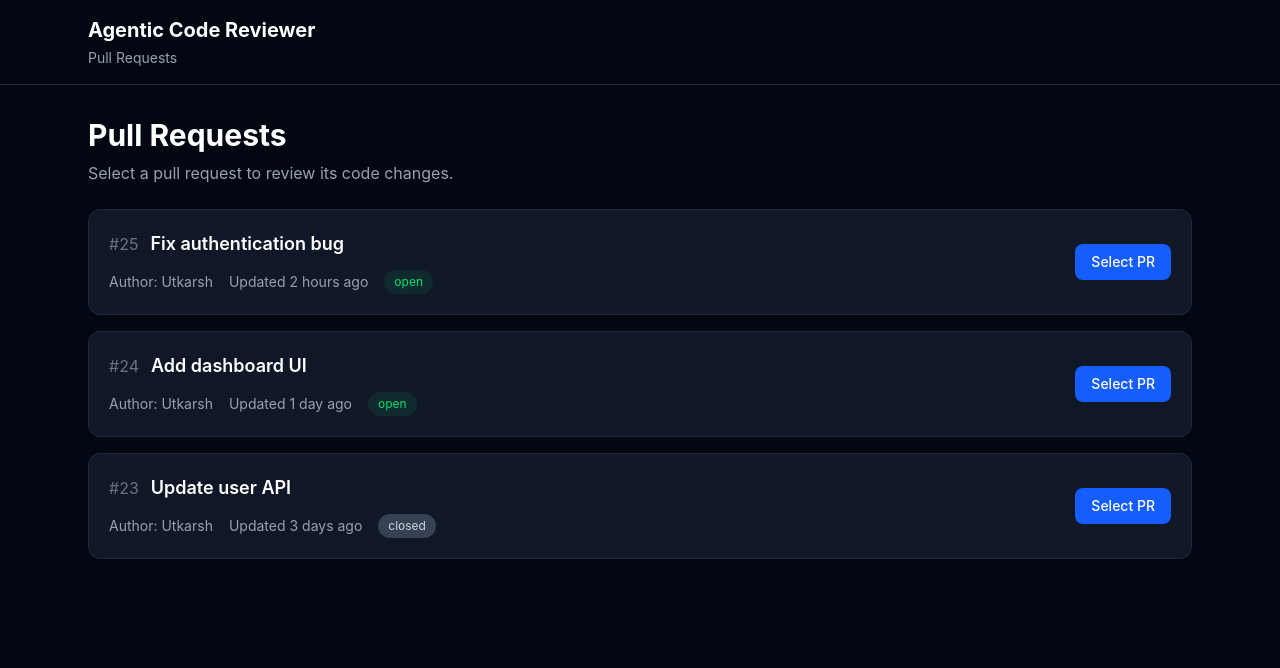
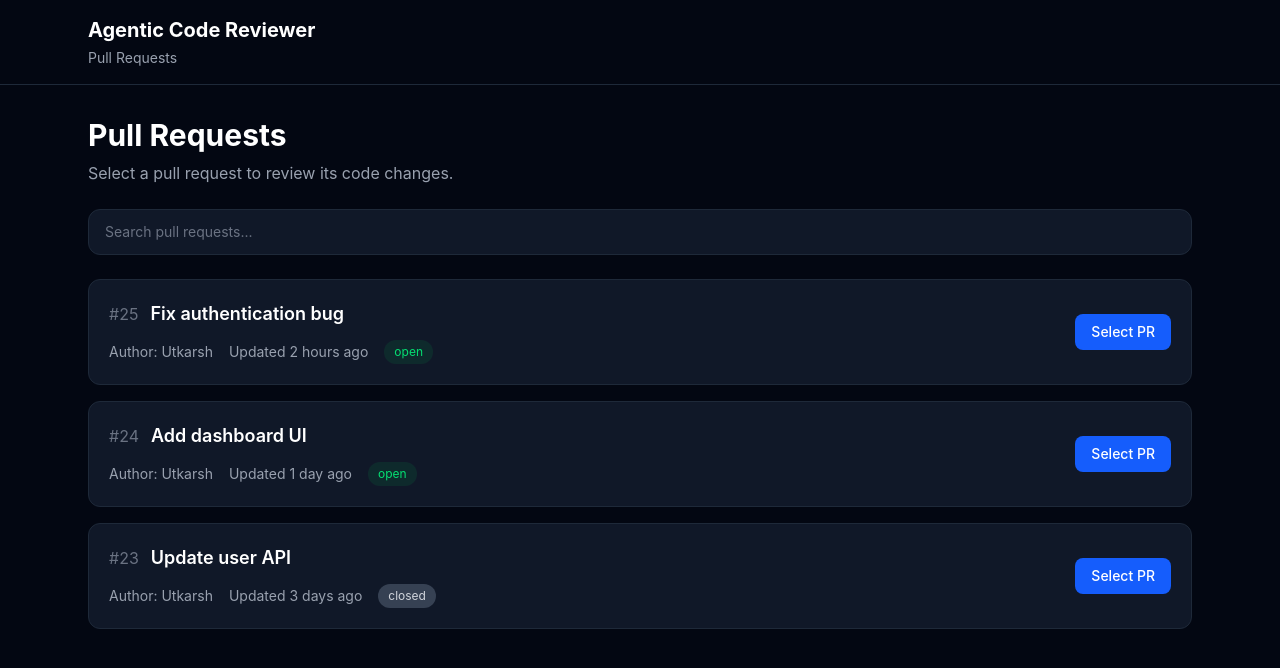
Before and after one commit to utkarsh191/agentic-code-reviewer, a React (Vite) app in the folder client/: page / in a window 1280 px wide. Shown: the top 668 px of the page. Built offline with nearby package versions, Linux system fonts and the light colour scheme.

Commit message:
feat: add pull request search

```diff
--- a/client/src/pages/PullRequests.tsx
+++ b/client/src/pages/PullRequests.tsx
@@ -37,6 +37,15 @@ const PullRequests = () => {
     },
   ]);
 
+  const [search, setSearch] = useState("");
+
+  const filteredPullRequests = pullRequests.filter((pr) => {
+    return (
+      pr.title.toLowerCase().includes(search.toLowerCase()) ||
+      pr.number.toString().includes(search)
+    );
+  });
+
   return (
     <div className="min-h-screen bg-gray-950 text-white">
       <header className="border-b border-gray-800">
@@ -60,8 +69,20 @@ const PullRequests = () => {
           Select a pull request to review its code changes.
         </p>
 
+        {/* Search */}
+        <div className="mt-6">
+          <input
+            type="text"
+            value={search}
+            onChange={(e) => setSearch(e.target.value)}
+            placeholder="Search pull requests..."
+            className="w-full rounded-xl border border-gray-800 bg-gray-900 px-4 py-3 text-sm text-white placeholder-gray-500 outline-none focus:border-blue-500 focus:ring-2 focus:ring-blue-500/20"
+          />
+        </div>
+
+        {/* Pull Request List */}
         <div className="mt-6 space-y-4">
-          {pullRequests.map((pr) => (
+          {filteredPullRequests.map((pr) => (
             <div
               key={pr.id}
               className="border border-gray-800 bg-gray-900 rounded-xl p-5"
@@ -108,6 +129,13 @@ const PullRequests = () => {
               </div>
             </div>
           ))}
+
+          {/* No Results */}
+          {filteredPullRequests.length === 0 && (
+            <div className="text-center py-10 text-gray-500">
+              No pull requests found.
+            </div>
+          )}
         </div>
       </main>
     </div>
```
